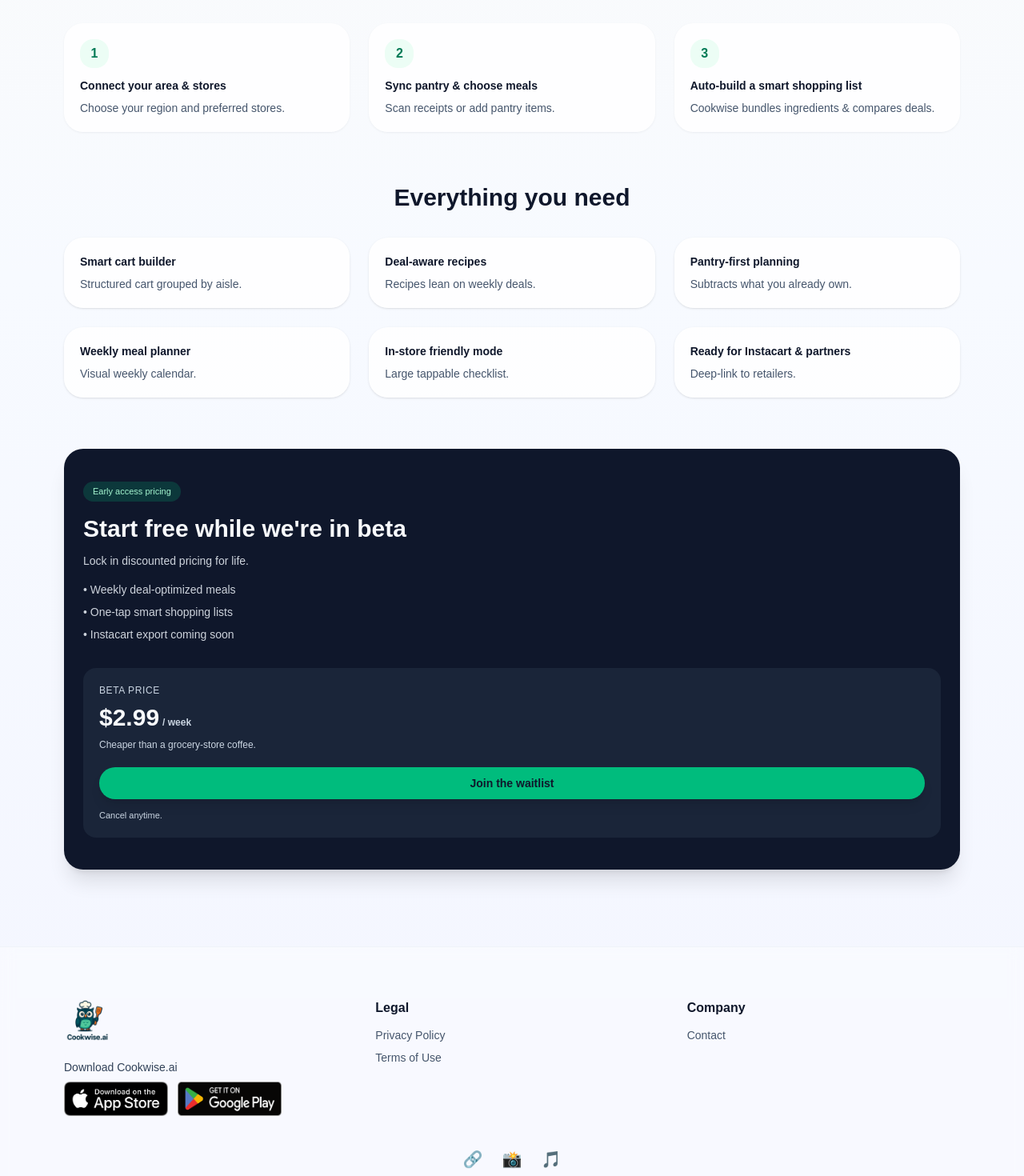
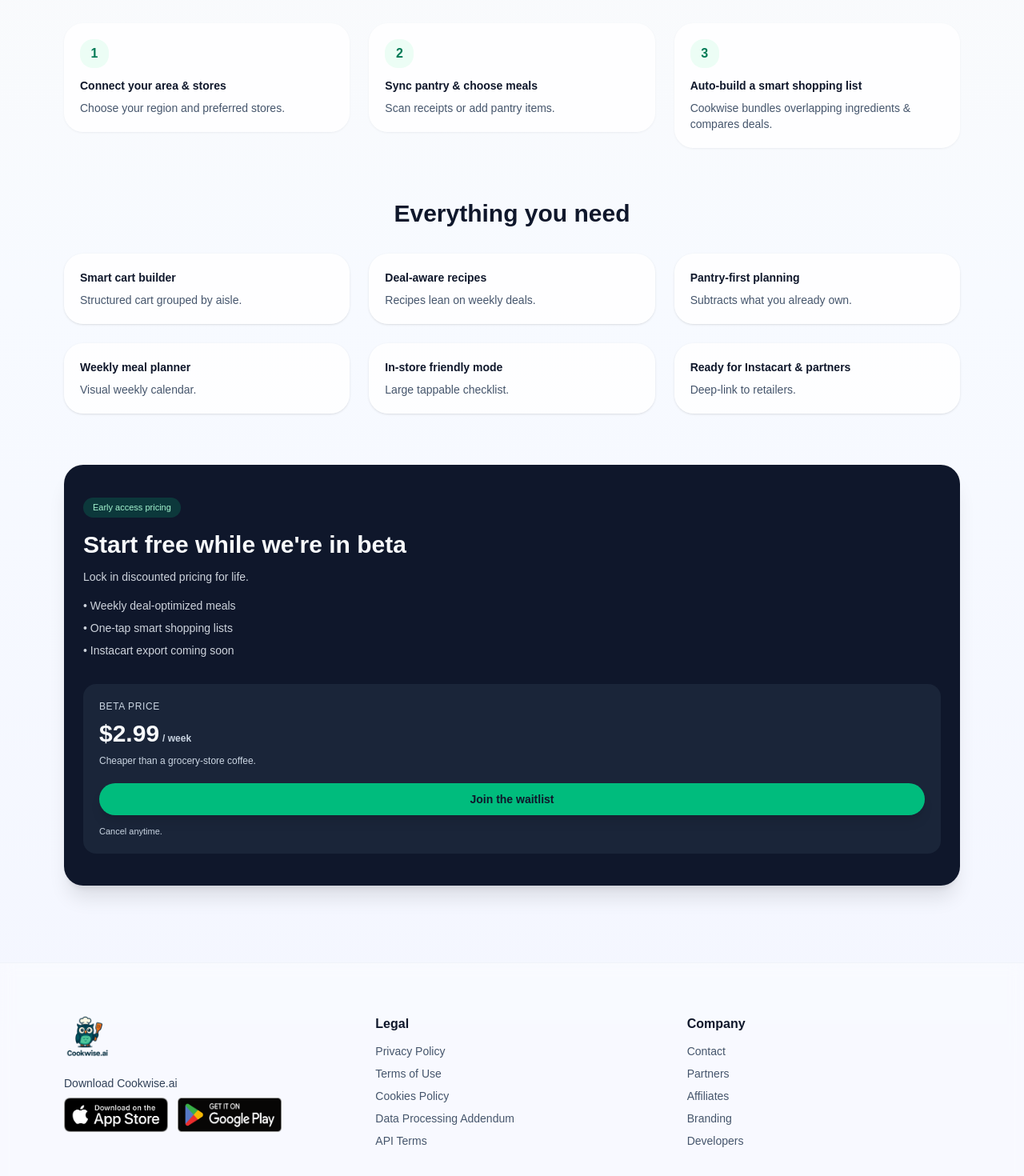
Before and after one commit to robsalter-lab/nextjs-cookwisemkt, a Next.js app: page / in a window 1280 px wide. Shown: the part 980-2450 px from the top of the page at 80% size. Built offline with nearby package versions, Linux system fonts and the light colour scheme.

Commit message:
Update page.tsx

```diff
--- a/app/page.tsx
+++ b/app/page.tsx
@@ -49,11 +49,11 @@ export default function HomePage() {
   return (
     <div className="bg-gradient-to-b from-[#FDFBF6] via-[#F7FAFF] to-[#F3F5FF] text-slate-900">
 
-      {/* HERO */}
+      {/* ===== HERO ===== */}
       <section id="hero" className="relative overflow-hidden border-b border-slate-200/60">
         <div className="mx-auto flex max-w-6xl flex-col items-center gap-12 px-4 pb-16 pt-24 lg:flex-row lg:items-stretch">
 
-          {/* Left copy */}
+          {/* LEFT COPY */}
           <FadeInSection className="w-full lg:w-1/2">
             <div className="inline-flex items-center gap-2 rounded-full border border-emerald-100 bg-emerald-50 px-3 py-1 text-xs font-medium text-emerald-700 mb-4">
               <span className="h-1.5 w-1.5 rounded-full bg-emerald-500" />
@@ -77,7 +77,9 @@ export default function HomePage() {
               <button className="inline-flex items-center justify-center rounded-full bg-slate-900 px-6 py-2.5 text-sm font-semibold text-white shadow-lg shadow-slate-900/15 hover:bg-slate-800">
                 Join the waitlist
               </button>
-              <div className="text-xs text-slate-500">Free while in beta. No credit card required.</div>
+              <div className="text-xs text-slate-500">
+                Free while in beta. No credit card required.
+              </div>
             </div>
 
             {/* Stats */}
@@ -96,7 +98,7 @@ export default function HomePage() {
             </div>
           </FadeInSection>
 
-          {/* Phones */}
+          {/* RIGHT PHONES */}
           <FadeInSection delay={200} className="relative w-full max-w-sm lg:w-1/2 lg:max-w-none">
             <div className="relative mx-auto h-[520px] w-[260px] sm:h-[560px] sm:w-[280px]">
 
@@ -117,7 +119,7 @@ export default function HomePage() {
               {/* Right phone */}
               <div className="absolute -right-24 top-10 hidden h-64 w-40 rotate-[12deg] rounded-[32px] bg-slate-900/90 shadow-xl sm:block">
                 <div className="absolute inset-[5px] rounded-[26px] overflow-hidden">
-                  <Image src="/screen-planner.png" alt="Meal planner" fill className="object-cover" />
+                  <Image src="/screen-planner.png" alt="Planner" fill className="object-cover" />
                 </div>
               </div>
 
@@ -127,7 +129,7 @@ export default function HomePage() {
         </div>
       </section>
 
-      {/* HOW IT WORKS */}
+      {/* ===== HOW IT WORKS ===== */}
       <section id="how-it-works" className="mx-auto max-w-6xl px-4 py-16">
         <FadeInSection className="text-center">
           <h2 className="text-2xl font-semibold sm:text-3xl">How Cookwise.ai works</h2>
@@ -149,7 +151,7 @@ export default function HomePage() {
                 <p className="mt-2 text-sm text-slate-600">
                   {step === 1 && "Choose your region and preferred stores."}
                   {step === 2 && "Scan receipts or add pantry items."}
-                  {step === 3 && "Cookwise bundles ingredients & compares deals."}
+                  {step === 3 && "Cookwise bundles overlapping ingredients & compares deals."}
                 </p>
               </div>
             </FadeInSection>
@@ -157,7 +159,7 @@ export default function HomePage() {
         </div>
       </section>
 
-      {/* FEATURES */}
+      {/* ===== FEATURES ===== */}
       <section id="features" className="mx-auto max-w-6xl px-4 pb-16">
         <FadeInSection className="mb-8 text-center">
           <h2 className="text-2xl font-semibold sm:text-3xl">Everything you need</h2>
@@ -189,13 +191,13 @@ export default function HomePage() {
         </div>
       </section>
 
-      {/* PRICING */}
+      {/* ===== PRICING ===== */}
       <section id="pricing" className="mx-auto max-w-6xl px-4 pb-24">
         <FadeInSection>
           <div className="rounded-3xl bg-slate-900 text-slate-50 shadow-xl overflow-hidden">
             <div className="grid gap-8 px-6 py-10 md:grid-cols-[1.3fr,1fr] md:items-center">
 
-              {/* Left copy */}
+              {/* LEFT COPY */}
               <div>
                 <div className="inline-flex items-center gap-2 rounded-full bg-emerald-500/20 px-3 py-1 text-[11px] font-medium text-emerald-200">
                   Early access pricing
@@ -216,7 +218,7 @@ export default function HomePage() {
                 </ul>
               </div>
 
-              {/* Pricing box */}
+              {/* PRICING CARD */}
               <div className="rounded-2xl bg-slate-800/80 p-5">
                 <div className="text-xs uppercase tracking-wider text-slate-300">Beta Price</div>
                 <div className="mt-2 flex items-baseline gap-1 text-3xl font-semibold">
@@ -234,17 +236,17 @@ export default function HomePage() {
 
                 <p className="mt-3 text-[11px] text-slate-300">Cancel anytime.</p>
               </div>
-
             </div>
           </div>
         </FadeInSection>
       </section>
 
-      {/* FOOTER — STYLE A (CAL.AI FORMAT) */}
+      {/* ===== FOOTER (UPDATED WITH FULL LEGAL SECTION) ===== */}
       <footer className="border-t border-slate-200/40 bg-white/40 backdrop-blur-sm py-16">
+
         <div className="mx-auto max-w-6xl px-4 grid gap-12 md:grid-cols-3">
 
-          {/* Column 1 — Logo + app badges */}
+          {/* --- Column 1: Logo + Stores --- */}
           <div>
             <Image src="/logo.png" alt="Cookwise.ai" width={60} height={60} className="mb-4" />
             <p className="text-sm font-medium text-slate-700 mb-2">Download Cookwise.ai</p>
@@ -255,25 +257,33 @@ export default function HomePage() {
             </div>
           </div>
 
-          {/* Column 2 — Legal */}
+          {/* --- Column 2: LEGAL --- */}
           <div>
             <h3 className="font-semibold text-slate-900 mb-3">Legal</h3>
             <ul className="space-y-2 text-sm text-slate-600">
               <li><a href="/privacy" className="hover:text-slate-900">Privacy Policy</a></li>
               <li><a href="/terms" className="hover:text-slate-900">Terms of Use</a></li>
+              <li><a href="/cookies" className="hover:text-slate-900">Cookies Policy</a></li>
+              <li><a href="/dpa" className="hover:text-slate-900">Data Processing Addendum</a></li>
+              <li><a href="/api-terms" className="hover:text-slate-900">API Terms</a></li>
             </ul>
           </div>
 
-          {/* Column 3 — Company */}
+          {/* --- Column 3: COMPANY --- */}
           <div>
             <h3 className="font-semibold text-slate-900 mb-3">Company</h3>
             <ul className="space-y-2 text-sm text-slate-600">
               <li><a href="/contact" className="hover:text-slate-900">Contact</a></li>
+              <li><a href="/partners" className="hover:text-slate-900">Partners</a></li>
+              <li><a href="/affiliates" className="hover:text-slate-900">Affiliates</a></li>
+              <li><a href="/branding" className="hover:text-slate-900">Branding</a></li>
+              <li><a href="/developers" className="hover:text-slate-900">Developers</a></li>
             </ul>
           </div>
+
         </div>
 
-        {/* Social icons */}
+        {/* Social Icons */}
         <div className="mt-10 flex justify-center gap-6 text-xl text-slate-700">
           <a href="#" className="hover:text-slate-900">🔗</a>
           <a href="#" className="hover:text-slate-900">📸</a>
```
